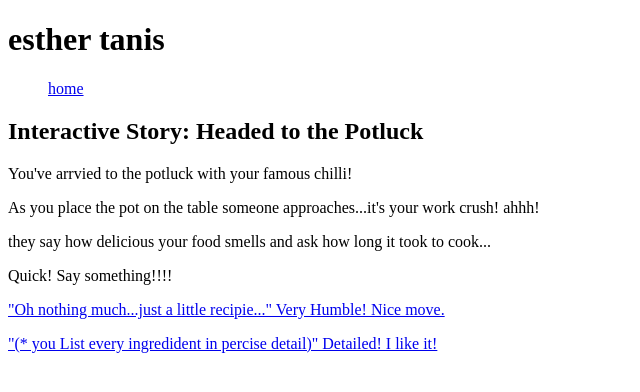
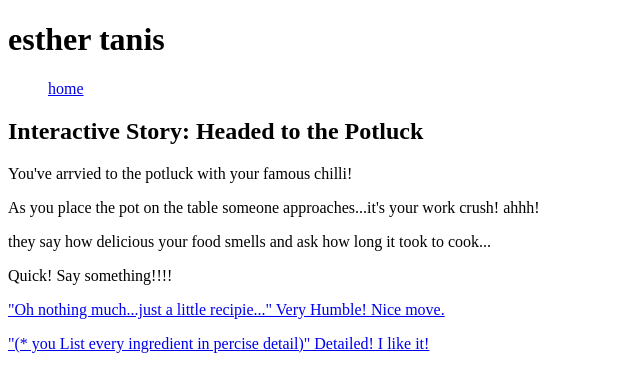
Before and after one commit to esthertanis01/esther_website, a plain HTML site: page story_p1.2.html in a window 1280 px wide. Shown: the full height of the page, 0-640 px from the left. Drawn offline with Linux system fonts and the light colour scheme.

Commit message:
Update story_p1.2.html

```diff
--- a/story_p1.2.html
+++ b/story_p1.2.html
@@ -22,7 +22,7 @@
   <p> they say how delicious your food smells and ask how long it took to cook...</p>
   <p> Quick! Say something!!!!</p>
     <P>  <a href="story_p1.1.1.html"> "Oh nothing much...just a little recipie..." Very Humble! Nice move. </a> </P>
-      <P>  <a href="story_p1.1.2.html"> "(* you List every ingredident in percise detail)" Detailed! I like it!  </a> </P>
+      <P>  <a href="story_p1.1.2.html"> "(* you List every ingredient in percise detail)" Detailed! I like it!  </a> </P>
 
 
 
```
